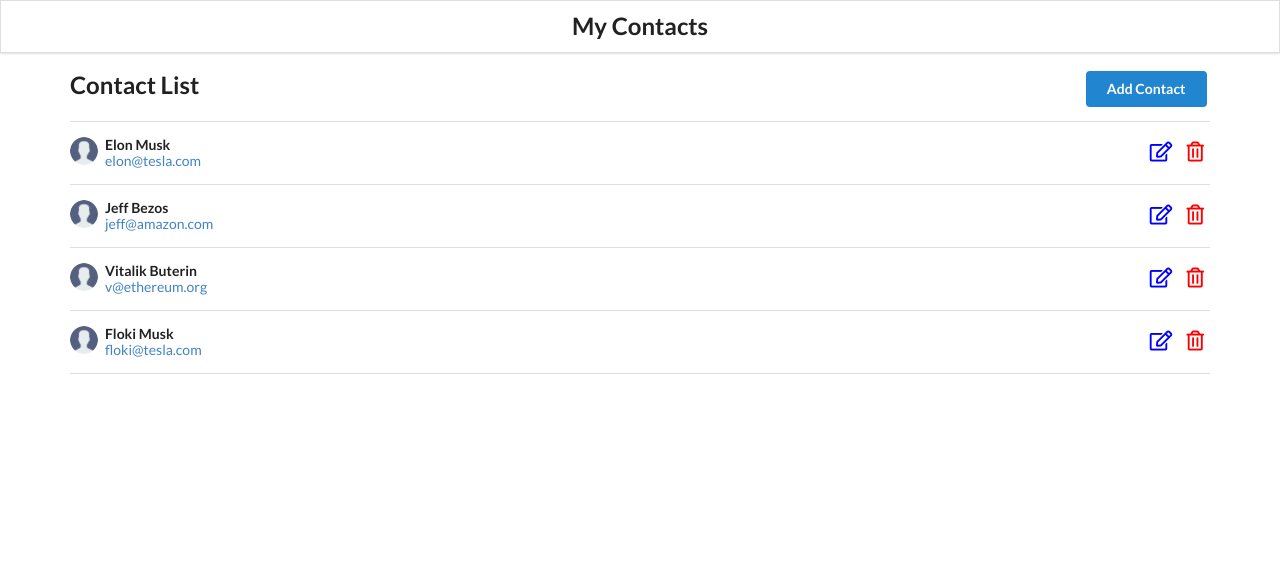
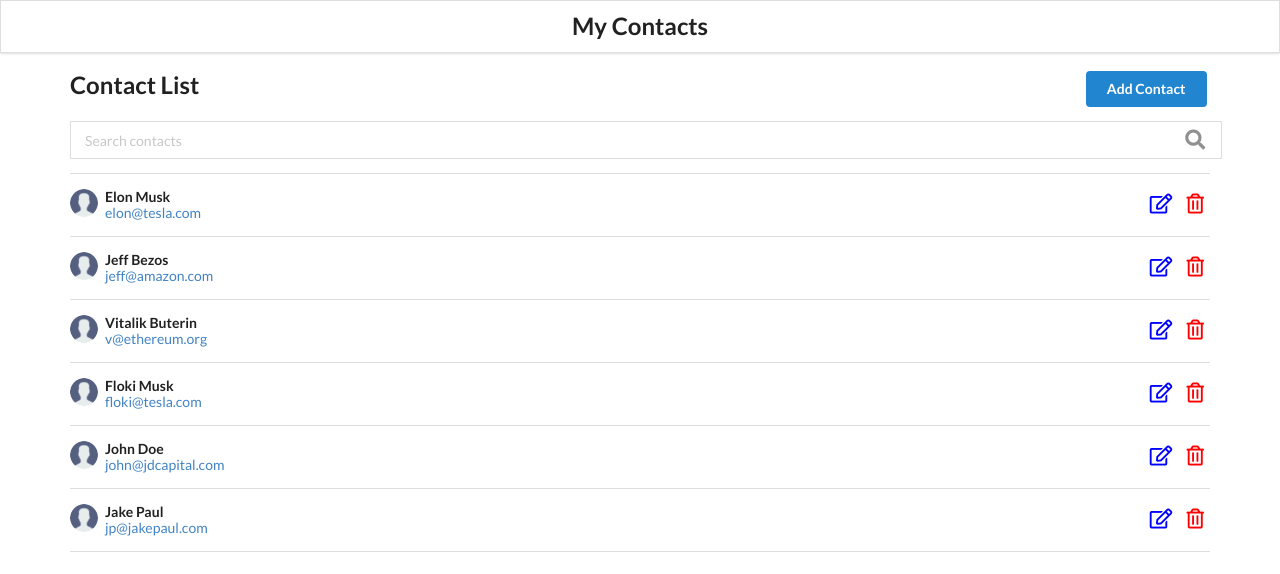
Before and after one commit to 0xholmes/react-contacts-app, a React (Create React App) app: page / in a window 1280 px wide. Shown: the top 574 px of the page. Built offline with nearby package versions, Linux system fonts and the light colour scheme; data requests are answered from the project's data file.

Commit message:
Add files via upload

```diff
--- a/db.json
+++ b/db.json
@@ -7,10 +7,10 @@
       "id": "9a8c0201-6106-46b2-853b-13df010c7c73"
     },
     {
-      "id": "a8409c59-f48e-4671-8f30-e3d01ae3f78c",
       "firstName": "Jeff",
       "lastName": "Bezos",
-      "email": "jeff@amazon.com"
+      "email": "jeff@amazon.com",
+      "id": "a8409c59-f48e-4671-8f30-e3d01ae3f78c"
     },
     {
       "id": "69a1fdda-0e3e-43e8-8e4a-f63a0ccbc029",
@@ -23,6 +23,18 @@
       "lastName": "Musk",
       "email": "floki@tesla.com",
       "id": "944ea6a2-fc61-4bdd-9db4-8482ee235d25"
+    },
+    {
+      "firstName": "John",
+      "lastName": "Doe",
+      "email": "john@jdcapital.com",
+      "id": "e74fe020-6c91-4fd1-9a43-dc7e93bf9d73"
+    },
+    {
+      "id": "058b5b12-9ace-40a1-8a43-465d29183f20",
+      "firstName": "Jake",
+      "lastName": "Paul",
+      "email": "jp@jakepaul.com"
     }
   ]
 }
--- a/src/App.js
+++ b/src/App.js
@@ -12,6 +12,8 @@ import ContactDetail from "./components/ContactDetail"
 const App = () => {
   // const LOCAL_STORAGE_KEY = "contacts"
   const [contacts, setContacts] = useState([])
+  const [searchTerm, setSearchTerm] = useState("")
+  const [searchResults, setSearchResults] = useState([])
 
   const retrieveContacts = async () => {
     const res = await api.get("/contacts")
@@ -47,6 +49,22 @@ const App = () => {
     setContacts(newContactList)
   }
 
+  const searchHandler = searchTerm => {
+    setSearchTerm(searchTerm)
+
+    if (searchTerm !== "") {
+      const newContactList = contacts.filter(contact => {
+        return Object.values(contact)
+          .join(" ")
+          .toLowerCase()
+          .includes(searchTerm.toLowerCase())
+      })
+      setSearchResults(newContactList)
+    } else {
+      setSearchResults(contacts)
+    }
+  }
+
   useEffect(() => {
     // const retrieveContacts = JSON.parse(localStorage.getItem(LOCAL_STORAGE_KEY))
     // if (retrieveContacts) setContacts(retrieveContacts)
@@ -71,12 +89,20 @@ const App = () => {
           <Route path="/add">
             <AddContact addContacts={addContacts} />
           </Route>
+
           <Route path="/edit">
             <EditContact updateContacts={updateContacts} />
           </Route>
+
           <Route path="/" exact>
-            <ContactList contacts={contacts} getContactId={removeContacts} />
+            <ContactList
+              contacts={searchTerm.length < 1 ? contacts : searchResults}
+              getContactId={removeContacts}
+              searchTerm={searchTerm}
+              searchKeyword={searchHandler}
+            />
           </Route>
+
           <Route path="/contact/:id">
             <ContactDetail />
           </Route>
--- a/src/components/ContactList.js
+++ b/src/components/ContactList.js
@@ -1,7 +1,12 @@
+import { useRef } from "react"
 import ContactCard from "./ContactCard"
 import { Link } from "react-router-dom"
 
-const ContactList = ({ contacts, getContactId }) => {
+const ContactList = props => {
+  const { contacts, getContactId, searchTerm, searchKeyword } = props
+
+  const inputEl = useRef("")
+
   const clickHandler = id => {
     getContactId(id)
   }
@@ -14,6 +19,10 @@ const ContactList = ({ contacts, getContactId }) => {
     />
   ))
 
+  const getSearchTerm = () => {
+    searchKeyword(inputEl.current.value)
+  }
+
   return (
     <div style={{ margin: "5em" }}>
       <h2 style={{ display: "flex", justifyContent: "space-between" }}>
@@ -22,7 +31,23 @@ const ContactList = ({ contacts, getContactId }) => {
           <div className="ui button blue right">Add Contact</div>
         </Link>
       </h2>
-      <div className="ui celled list">{renderContacts}</div>
+      <div className="ui search">
+        <div className="ui icon input" style={{ width: "90vw" }}>
+          <input
+            ref={inputEl}
+            type="text"
+            placeholder="Search contacts"
+            className="prompt"
+            value={searchTerm}
+            onChange={getSearchTerm}
+            style={{ width: "100%" }}
+          />
+          <i className="search icon"></i>
+        </div>
+      </div>
+      <div className="ui celled list">
+        {renderContacts.length > 0 ? renderContacts : "No contacts"}
+      </div>
     </div>
   )
 }
--- /dev/null
+++ b/src/components/DelateConfirmation.js
@@ -0,0 +1,3 @@
+// TODO:
+// Delete confirmation page
+// Unsaved changes confirmation
--- /dev/null
+++ b/src/components/EditContact.js
@@ -0,0 +1,82 @@
+import React, { useState } from "react"
+import { useHistory, useLocation } from "react-router-dom"
+
+const EditContact = ({ updateContacts }) => {
+  let history = useHistory()
+
+  const location = useLocation()
+  const { firstName, lastName, email, id } = location.state.contact
+
+  const state = {
+    firstName,
+    lastName,
+    email,
+    id,
+  }
+
+  const [fName, setFName] = useState(firstName)
+  const [lName, setLName] = useState(lastName)
+  const [em, setEm] = useState(email)
+
+  state.firstName = fName
+  state.lastName = lName
+  state.email = em
+
+  const update = e => {
+    e.preventDefault()
+
+    if (fName === "" || lName === "" || em === "") {
+      alert("All the fields are mandatory")
+      return
+    }
+
+    updateContacts(state)
+    setFName("")
+    setLName("")
+    setEm("")
+
+    history.push("/")
+  }
+
+  return (
+    <div className="ui main" style={{ margin: "5em" }}>
+      <h2>Edit Contact</h2>
+
+      <form className="ui form" onSubmit={update}>
+        <div className="field">
+          <label>First Name</label>
+          <input
+            type="text"
+            placeholder="First Name"
+            value={fName}
+            onChange={e => setFName(e.target.value)}
+          />
+        </div>
+
+        <div className="field">
+          <label>Last Name</label>
+          <input
+            type="text"
+            placeholder="Last Name"
+            value={lName}
+            onChange={e => setLName(e.target.value)}
+          />
+        </div>
+
+        <div className="field">
+          <label>Email</label>
+          <input
+            type="email"
+            placeholder="Email"
+            value={em}
+            onChange={e => setEm(e.target.value)}
+          />
+        </div>
+
+        <button className="ui button blue">Update</button>
+      </form>
+    </div>
+  )
+}
+
+export default EditContact
```
Also changed, not shown: src/images/user_detail.png (added).
